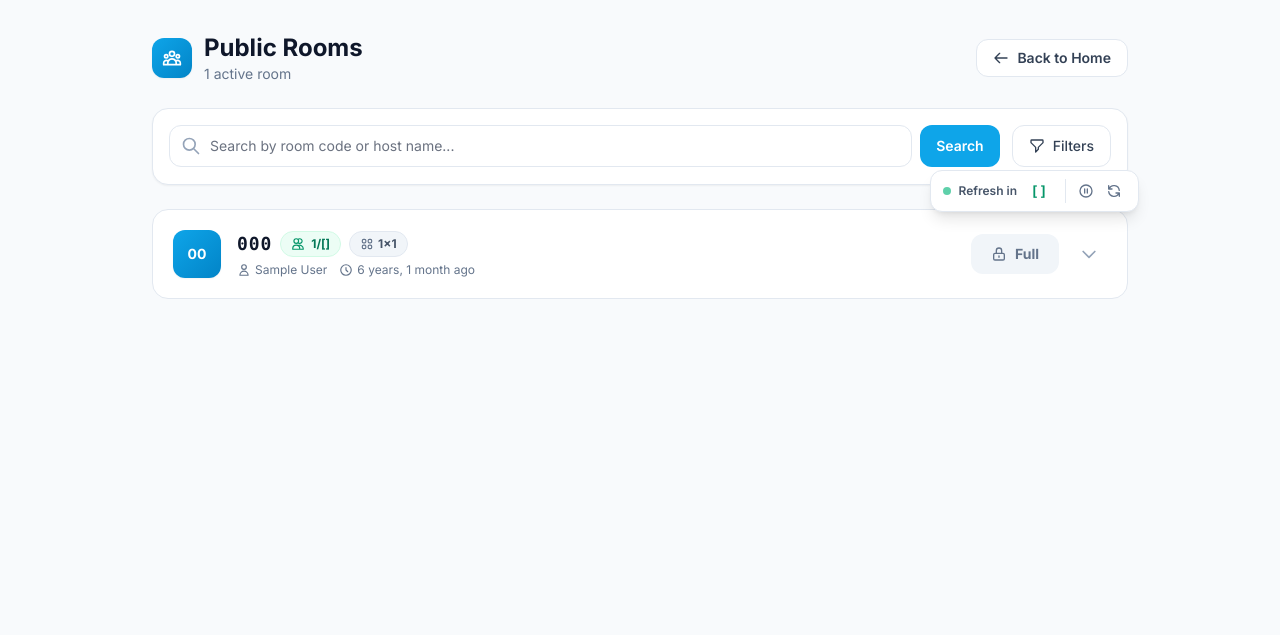
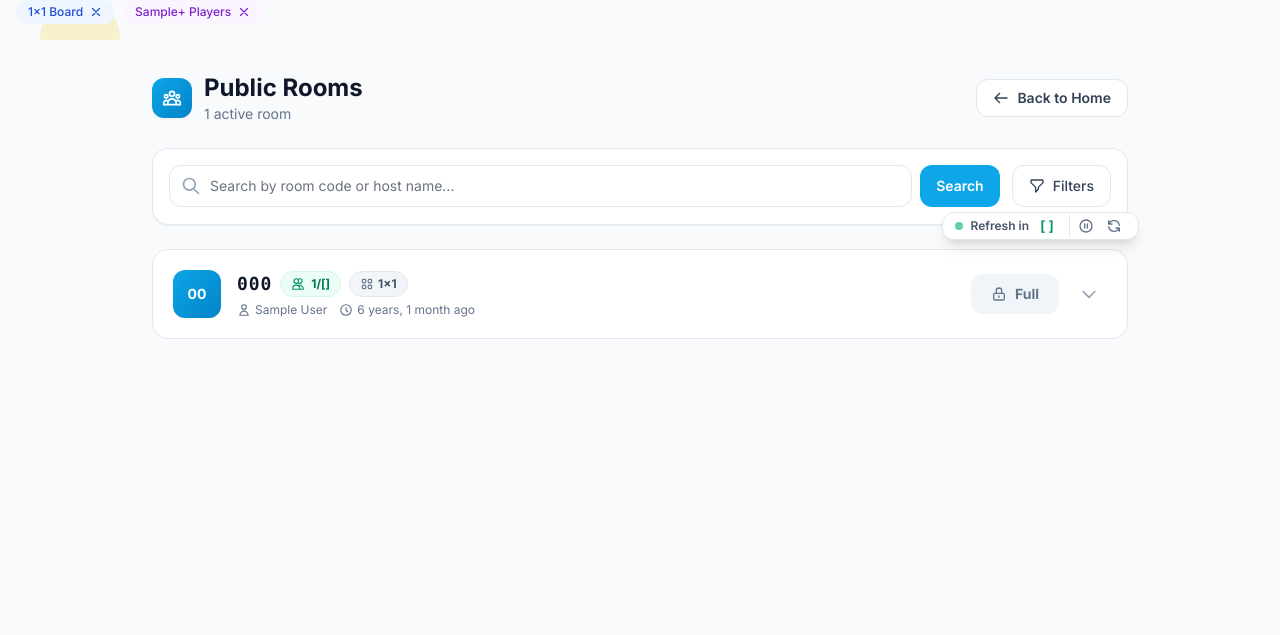
Before and after one commit to 0luv69/bingo, a Django app: template bingo_project/templates/game/list-rooms.html in a window 1280 px wide. Shown: the part 81-716 px from the top of the page. Before the commit the page ends 380 px from the top, so only its background shows below. Run offline with Django 3.2, Linux system fonts and the light colour scheme; the template is opened without the code that fills it: most values are stand-ins (such as "Sample title", 1, 10 or a date in 2020); some libraries are stand-ins or nearby versions.

Commit message:
tried to update

```diff
--- a/bingo_project/templates/game/list-rooms.html
+++ b/bingo_project/templates/game/list-rooms.html
@@ -46,6 +46,8 @@
 
 {% block content %}
 
+<!-- Active Filters Display -->
+<div class="px-4 pb-4 flex flex-wrap gap-2">
     <!-- Auto-Refresh Progress Bar (only shown when refresh is enabled) -->
     {% if current_filters.per_refresh > 0 %}
     <div class="fixed top-0 left-0 right-0 z-50 h-1 bg-black/10">
@@ -54,9 +56,52 @@
             style="width: 100%">
         </div>
     </div>
+    {% endif %}
 
+    {% if current_filters.search %}
+    <span class="filter-badge inline-flex items-center gap-1.5 px-3 py-1 bg-accent-50 text-accent-700 rounded-full text-xs font-medium">
+        Search: "{{ current_filters.search }}"
+        <a href="?{% query_string search='' %}" class="hover:text-accent-900">
+            <svg class="w-3.5 h-3.5" fill="none" stroke="currentColor" viewBox="0 0 24 24">
+                <path stroke-linecap="round" stroke-linejoin="round" stroke-width="2" d="M6 18L18 6M6 6l12 12"/>
+            </svg>
+        </a>
+    </span>
+    {% endif %}
 
+    {% if current_filters.has_space == 'true' %}
+    <span class="filter-badge inline-flex items-center gap-1.5 px-3 py-1 bg-emerald-50 text-emerald-700 rounded-full text-xs font-medium">
+        Has Space
+        <a href="?{% query_string has_space='' %}" class="hover:text-emerald-900">
+            <svg class="w-3.5 h-3.5" fill="none" stroke="currentColor" viewBox="0 0 24 24">
+                <path stroke-linecap="round" stroke-linejoin="round" stroke-width="2" d="M6 18L18 6M6 6l12 12"/>
+            </svg>
+        </a>
+    </span>
     {% endif %}
+
+    {% if current_filters.board_size %}
+    <span class="filter-badge inline-flex items-center gap-1.5 px-3 py-1 bg-blue-50 text-blue-700 rounded-full text-xs font-medium">
+        {{ current_filters.board_size }}×{{ current_filters.board_size }} Board
+        <a href="?{% query_string board_size='' %}" class="hover:text-blue-900">
+            <svg class="w-3.5 h-3.5" fill="none" stroke="currentColor" viewBox="0 0 24 24">
+                <path stroke-linecap="round" stroke-linejoin="round" stroke-width="2" d="M6 18L18 6M6 6l12 12"/>
+            </svg>
+        </a>
+    </span>
+    {% endif %}
+
+    {% if current_filters.min_players %}
+    <span class="filter-badge inline-flex items-center gap-1.5 px-3 py-1 bg-purple-50 text-purple-700 rounded-full text-xs font-medium">
+        {{ current_filters.min_players }}+ Players
+        <a href="?{% query_string min_players='' %}" class="hover:text-purple-900">
+            <svg class="w-3.5 h-3.5" fill="none" stroke="currentColor" viewBox="0 0 24 24">
+                <path stroke-linecap="round" stroke-linejoin="round" stroke-width="2" d="M6 18L18 6M6 6l12 12"/>
+            </svg>
+        </a>
+    </span>
+    {% endif %}
+</div>
 
 
 
@@ -244,62 +289,13 @@
                 </form>
             </div>
 
-            <!-- Active Filters Display -->
-            {% if has_active_filters %}
-            <div class="px-4 pb-4 flex flex-wrap gap-2">
-                {% if current_filters.search %}
-                <span class="filter-badge inline-flex items-center gap-1.5 px-3 py-1 bg-accent-50 text-accent-700 rounded-full text-xs font-medium">
-                    Search: "{{ current_filters.search }}"
-                    <a href="?{% query_string search='' %}" class="hover:text-accent-900">
-                        <svg class="w-3.5 h-3.5" fill="none" stroke="currentColor" viewBox="0 0 24 24">
-                            <path stroke-linecap="round" stroke-linejoin="round" stroke-width="2" d="M6 18L18 6M6 6l12 12"/>
-                        </svg>
-                    </a>
-                </span>
-                {% endif %}
-
-                {% if current_filters.has_space == 'true' %}
-                <span class="filter-badge inline-flex items-center gap-1.5 px-3 py-1 bg-emerald-50 text-emerald-700 rounded-full text-xs font-medium">
-                    Has Space
-                    <a href="?{% query_string has_space='' %}" class="hover:text-emerald-900">
-                        <svg class="w-3.5 h-3.5" fill="none" stroke="currentColor" viewBox="0 0 24 24">
-                            <path stroke-linecap="round" stroke-linejoin="round" stroke-width="2" d="M6 18L18 6M6 6l12 12"/>
-                        </svg>
-                    </a>
-                </span>
-                {% endif %}
-
-                {% if current_filters.board_size %}
-                <span class="filter-badge inline-flex items-center gap-1.5 px-3 py-1 bg-blue-50 text-blue-700 rounded-full text-xs font-medium">
-                    {{ current_filters.board_size }}×{{ current_filters.board_size }} Board
-                    <a href="?{% query_string board_size='' %}" class="hover:text-blue-900">
-                        <svg class="w-3.5 h-3.5" fill="none" stroke="currentColor" viewBox="0 0 24 24">
-                            <path stroke-linecap="round" stroke-linejoin="round" stroke-width="2" d="M6 18L18 6M6 6l12 12"/>
-                        </svg>
-                    </a>
-                </span>
-                {% endif %}
-
-                {% if current_filters.min_players %}
-                <span class="filter-badge inline-flex items-center gap-1.5 px-3 py-1 bg-purple-50 text-purple-700 rounded-full text-xs font-medium">
-                    {{ current_filters.min_players }}+ Players
-                    <a href="?{% query_string min_players='' %}" class="hover:text-purple-900">
-                        <svg class="w-3.5 h-3.5" fill="none" stroke="currentColor" viewBox="0 0 24 24">
-                            <path stroke-linecap="round" stroke-linejoin="round" stroke-width="2" d="M6 18L18 6M6 6l12 12"/>
-                        </svg>
-                    </a>
-                </span>
-                {% endif %}
-            </div>
-            {% endif %}
-
             <!-- Refresh Indicator Badge -->
             <div id="refresh-indicator"
-                class="absolute -bottom-7 -right-3 z-40 flex items-center gap-2 px-3 py-2 bg-white border border-slate-200 rounded-xl shadow-lg text-xs font-semibold transition-all duration-200 hover:-translate-y-0.5 hover:shadow-xl">
+                class="absolute -bottom-4 -right-3 z-40 flex items-center gap-2 px-3 p-[1px] bg-white border border-slate-200 rounded-xl shadow-lg text-xs font-semibold transition-all duration-200 hover:-translate-y-0.5 hover:shadow-xl">
                 <div id="status-dot" class="w-2 h-2 rounded-full bg-emerald-500 animate-pulse"></div>
                 <span class="text-slate-600">Refresh in</span>
-                <span id="refresh-countdown" class="font-mono text-sm text-emerald-600 min-w-[28px] text-center">{{ current_filters.per_refresh }}</span>
-                <div class="flex items-center gap-1 ml-1 border-l border-slate-200 pl-2">
+                <span id="refresh-countdown" class="font-mono text-sm text-emerald-600 min-w-[20px] text-center">{{ current_filters.per_refresh }}</span>
+                <div class="flex items-center gap-1 ml-1 border-l border-slate-200 pl-1">
                     <button onclick="toggleRefreshPause()" id="pause-btn" title="Pause auto-refresh"
                             class="p-1 rounded-md hover:bg-slate-100 transition-colors">
                         <svg id="pause-icon" class="w-4 h-4 text-slate-500" fill="none" stroke="currentColor" viewBox="0 0 24 24">
@@ -310,6 +306,7 @@
                             <path stroke-linecap="round" stroke-linejoin="round" stroke-width="2" d="M21 12a9 9 0 11-18 0 9 9 0 0118 0z"/>
                         </svg>
                     </button>
+
                     <button onclick="refreshNow()" title="Refresh now"
                             class="p-1 rounded-md hover:bg-slate-100 transition-colors">
                         <svg class="w-4 h-4 text-slate-500" fill="none" stroke="currentColor" viewBox="0 0 24 24">
@@ -318,6 +315,7 @@
                     </button>
                 </div>
             </div>
+
         </div>
 
         <!-- ROOM LIST -->
--- a/bingo_project/theme/static/css/dist/styles.css
+++ b/bingo_project/theme/static/css/dist/styles.css
@@ -999,32 +999,16 @@ select {
   top: 2px;
 }
 
-.-right-3 {
-  right: -0.75rem;
-}
-
-.-top-6 {
-  top: -1.5rem;
-}
-
-.-top-10 {
-  top: -2.5rem;
-}
-
-.-top-8 {
-  top: -2rem;
-}
-
-.-bottom-8 {
-  bottom: -2rem;
-}
-
-.-bottom-6 {
-  bottom: -1.5rem;
-}
-
-.-bottom-7 {
-  bottom: -1.75rem;
+.-bottom-5 {
+  bottom: -1.25rem;
+}
+
+.-bottom-9 {
+  bottom: -2.25rem;
+}
+
+.-bottom-4 {
+  bottom: -1rem;
 }
 
 .z-0 {
@@ -1398,6 +1382,18 @@ select {
 
 .min-w-\[28px\] {
   min-width: 28px;
+}
+
+.min-w-\[24px\] {
+  min-width: 24px;
+}
+
+.min-w-\[20px\] {
+  min-width: 20px;
+}
+
+.min-w-\[15px\] {
+  min-width: 15px;
 }
 
 .max-w-2xl {
@@ -2357,6 +2357,14 @@ select {
 
 .p-8 {
   padding: 2rem;
+}
+
+.p-\[2px\] {
+  padding: 2px;
+}
+
+.p-\[1px\] {
+  padding: 1px;
 }
 
 .px-1 {
```
Also changed, not shown: other parts of bingo_project/theme/static/css/dist/styles.css (+32 -28 lines). Lines whose indentation alone changed are shown as unchanged.
